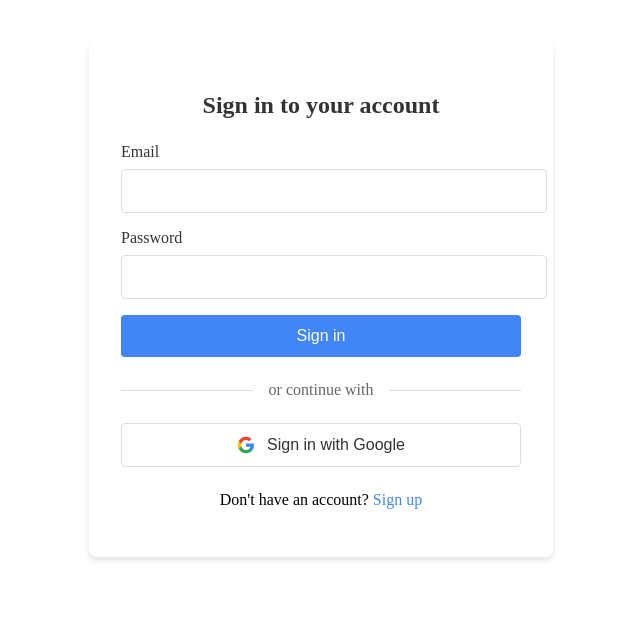
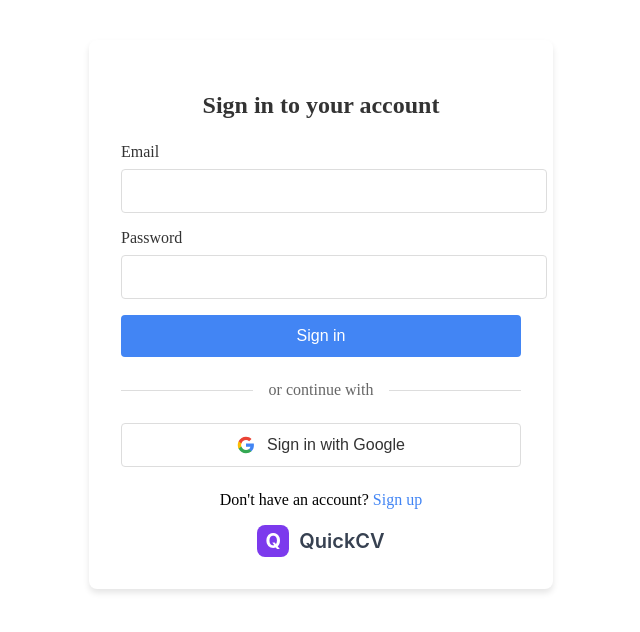
Before and after one commit to developervinit/QuickCV_Frontend, a React (Vite) app: page /login in a window 1280 px wide. Shown: the top 632 px of the page, without its empty margins (319-959 px from the left). Built offline with nearby package versions, Linux system fonts and the light colour scheme; no server answers.

Commit message:
Feat: create common logo component and use it

```diff
--- a/src/components/common/header/Header.jsx
+++ b/src/components/common/header/Header.jsx
@@ -1,5 +1,6 @@
 import styles from "./Header.module.css";
 import { useNavigate } from "react-router-dom";
+import Logo from "../../logo/Logo";
 
 function Header() {
   const navigate = useNavigate();
@@ -10,11 +11,7 @@ function Header() {
 
   return (
     <header className={styles.header}>
-      <div className={styles.logo}>
-        <div className={styles.logoIcon}>Q</div>
-        <span>QuickCV</span>
-      </div>
-
+      <Logo />
       <nav className={styles.nav}>
         <a href="/home" className={styles.navLink}>
           Home
--- /dev/null
+++ b/src/components/logo/Logo.jsx
@@ -0,0 +1,15 @@
+import styles from "./Logo.module.css";
+import { Link } from "react-router-dom";
+
+const Logo = () => {
+  return (
+    <Link className={styles.linkDecoration} to="/">
+      <div className={styles.logo}>
+        <div className={styles.logoIcon}>Q</div>
+        <span>QuickCV</span>
+      </div>
+    </Link>
+  );
+};
+
+export default Logo;
--- /dev/null
+++ b/src/components/logo/Logo.module.css
@@ -0,0 +1,26 @@
+.linkDecoration{
+  text-decoration: none;
+}
+
+.logo {
+  display: flex;
+  align-items: center;
+  justify-content: center;
+  gap: 10px;
+  font-size: 20px;
+  font-weight: 600;
+  color: #374151;
+  font-family: -apple-system, BlinkMacSystemFont, "Segoe UI", "Roboto", sans-serif;
+}
+
+.logoIcon {
+  width: 32px;
+  height: 32px;
+  background: #7c3aed;
+  border-radius: 8px;
+  display: flex;
+  align-items: center;
+  justify-content: center;
+  color: white;
+  font-weight: bold;
+}
--- a/src/pages/loginPage/LoginPage.jsx
+++ b/src/pages/loginPage/LoginPage.jsx
@@ -6,6 +6,7 @@ import { useDispatch, useSelector } from 'react-redux';
 import { loginWithEmail } from '../../features/auth/authThunks';
 import { useGoogleAuth } from '../../hooks/useGoogleAuth';
 import styles from './LoginPage.module.css';
+import Logo from '../../components/logo/Logo';
 
 const LoginPage = () => {
   const dispatch = useDispatch();
@@ -118,6 +119,7 @@ const LoginPage = () => {
             Don't have an account? <Link to="/signup">Sign up</Link>
           </p>
         </div>
+        <Logo />
       </div>
     </div>
   );
--- a/src/pages/signupPage/SignupPage.jsx
+++ b/src/pages/signupPage/SignupPage.jsx
@@ -5,6 +5,7 @@ import { Link, useNavigate } from 'react-router-dom';
 import { useDispatch, useSelector } from 'react-redux';
 import { signupWithEmail } from '../../features/auth/authThunks';
 import { useGoogleAuth } from '../../hooks/useGoogleAuth';
+import Logo from '../../components/logo/Logo';
 import styles from './SignupPage.module.css';
 
 const SignupPage = () => {
@@ -157,6 +158,7 @@ const SignupPage = () => {
             Already have an account? <Link to="/login">Sign in</Link>
           </p>
         </div>
+        <Logo />
       </div>
     </div>
   );
```
